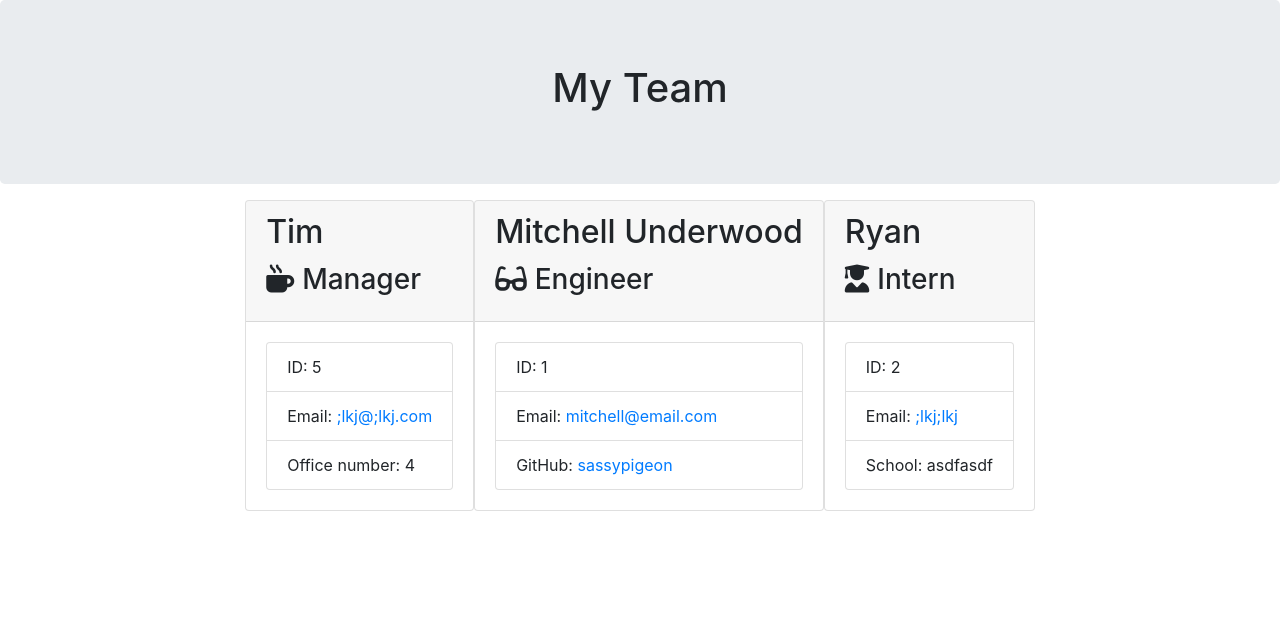
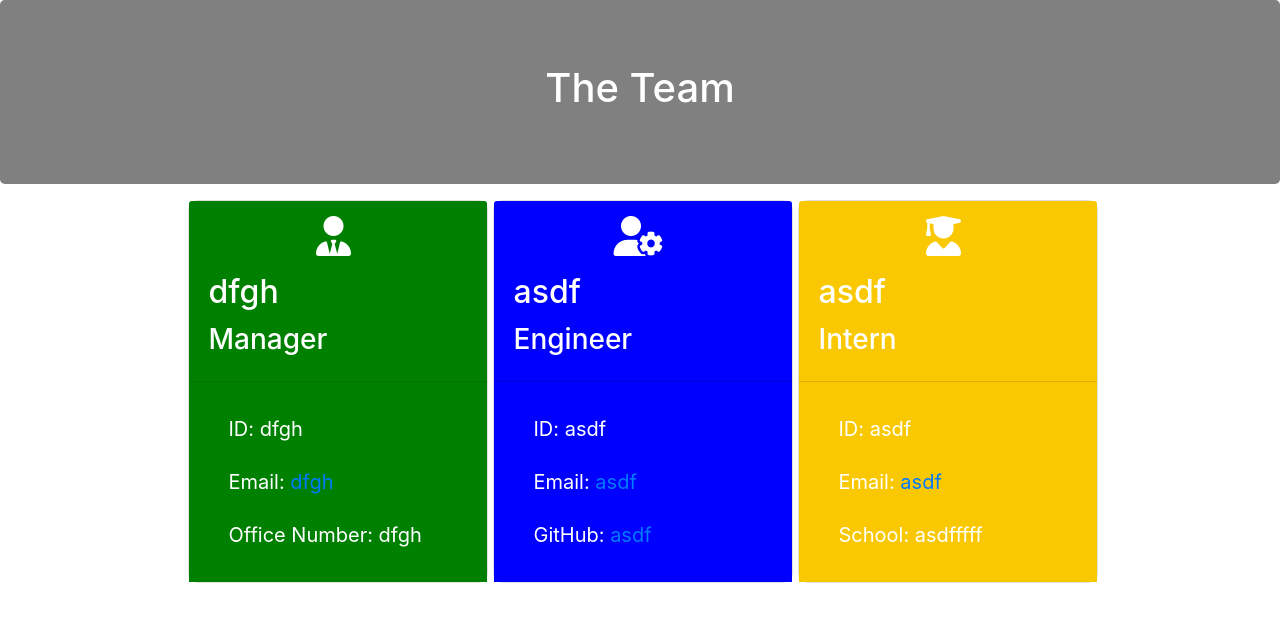
Before and after one commit to mitchellmunderwood/Team-Generator-CLI, a website: page team.html in a window 1280 px wide. Drawn offline with nearby package versions, Linux system fonts and the light colour scheme.

Commit message:
Added styling to team.html files created

```diff
--- a/team.html
+++ b/team.html
@@ -8,7 +8,7 @@
     <title>My Team</title>
     <link rel="stylesheet" href="https://stackpath.bootstrapcdn.com/bootstrap/4.3.1/css/bootstrap.min.css"
         integrity="sha384-ggOyR0iXCbMQv3Xipma34MD+dH/1fQ784/j6cY/iJTQUOhcWr7x9JvoRxT2MZw1T" crossorigin="anonymous">
-    <link rel="stylesheet" href="style.css">
+    <link rel="stylesheet" href="./templates/style.css">
     <script src="https://kit.fontawesome.com/c502137733.js"></script>
 </head>
 
@@ -16,53 +16,54 @@
     <div class="container-fluid">
         <div class="row">
             <div class="col-12 jumbotron mb-3 team-heading">
-                <h1 class="text-center">My Team</h1>
+                <h1 class="text-center">The Team</h1>
             </div>
         </div>
     </div>
     <div class="container">
         <div class="row">
             <div class="team-area col-12 d-flex justify-content-center">
-                <div class="card employee-card">
+                <div class="card employee-card manager">
     <div class="card-header">
-        <h2 class="card-title">Tim</h2>
-        <h3 class="card-title"><i class="fas fa-mug-hot mr-2"></i>Manager</h3>
+        <h1 class="card-title icon"><i class="fas fa-user-tie mr-2"></i></h3>
+            <h2 class="card-title">dfgh</h2>
+            <h3 class="card-title">Manager</h3>
     </div>
     <div class="card-body">
         <ul class="list-group">
-            <li class="list-group-item">ID: 5</li>
-            <li class="list-group-item">Email: <a href="mailto:;lkj@;lkj.com">;lkj@;lkj.com</a></li>
-            <li class="list-group-item">Office number: 4</li>
+            <li class="list-group-item">ID: dfgh</li>
+            <li class="list-group-item">Email: <a href="mailto:dfgh">dfgh</a></li>
+            <li class="list-group-item">Office Number: dfgh</li>
+        </ul>
+    </div>
+</div><div class="card employee-card engineer">
+    <div class="card-header">
+        <h1 class="card-title icon"><i class="fas fa-user-cog mr-2"></i></h3>
+            <h2 class="card-title">asdf</h2>
+            <h3 class="card-title">Engineer</h3>
+    </div>
+    <div class="card-body">
+        <ul class="list-group">
+            <li class="list-group-item">ID: asdf</li>
+            <li class="list-group-item">Email: <a href="mailto:asdf">asdf</a></li>
+            <li class="list-group-item">GitHub: <a href="https://github.com/asdf" target="_blank"
+                    rel="noopener noreferrer">asdf</a></li>
+        </ul>
+    </div>
+</div><div class="card employee-card intern">
+    <div class="card-header">
+        <h1 class="card-title icon"><i class="fas fa-user-graduate mr-2"></i></h3>
+            <h2 class="card-title">asdf</h2>
+            <h3 class="card-title">Intern</h3>
+    </div>
+    <div class="card-body">
+        <ul class="list-group">
+            <li class="list-group-item">ID: asdf</li>
+            <li class="list-group-item">Email: <a href="mailto:asdf">asdf</a></li>
+            <li class="list-group-item">School: asdfffff</li>
         </ul>
     </div>
 </div>
-<div class="card employee-card">
-    <div class="card-header">
-        <h2 class="card-title">Mitchell Underwood</h2>
-        <h3 class="card-title"><i class="fas fa-glasses mr-2"></i>Engineer</h3>
-    </div>
-    <div class="card-body">
-        <ul class="list-group">
-            <li class="list-group-item">ID: 1</li>
-            <li class="list-group-item">Email: <a href="mailto:mitchell@email.com">mitchell@email.com</a></li>
-            <li class="list-group-item">GitHub: <a href="https://github.com/sassypigeon" target="_blank" rel="noopener noreferrer">sassypigeon</a></li>
-        </ul>
-    </div>
-</div>
-<div class="card employee-card">
-    <div class="card-header">
-        <h2 class="card-title">Ryan</h2>
-        <h3 class="card-title"><i class="fas fa-user-graduate mr-2"></i>Intern</h3>
-    </div>
-    <div class="card-body">
-        <ul class="list-group">
-            <li class="list-group-item">ID: 2</li>
-            <li class="list-group-item">Email: <a href="mailto:;lkj;lkj">;lkj;lkj</a></li>
-            <li class="list-group-item">School: asdfasdf</li>
-        </ul>
-    </div>
-</div>
-
             </div>
         </div>
     </div>
--- /dev/null
+++ b/templates/style.css
@@ -0,0 +1,42 @@
+.card {
+    margin-left: 5px;
+}
+
+.list-group-item {
+    border: none;
+    color: black;
+    font-size: 20px;
+}
+
+.jumbotron {
+    background: grey;
+    color: white;
+}
+
+.engineer > div, .engineer li {
+    color: white;
+    background: blue;
+}
+
+.engineer:hover, .manager:hover, .intern:hover {
+    opacity: 0.8;
+}
+
+.manager > div, .manager li {
+    color: white;
+    background: green;
+}
+
+.intern > div, .intern li {
+    color: white;
+    background: rgb(250, 200, 0);
+}
+
+.employee-card {
+    min-width: 300px;
+    border-radius: 10px;
+}
+
+.icon {
+    text-align: center;
+}
```
Also changed, not shown: templates/engineer.html (+6 -4 lines), templates/intern.html (+4 -3 lines), templates/main.html (+2 -2 lines), templates/manager.html (+5 -4 lines).
